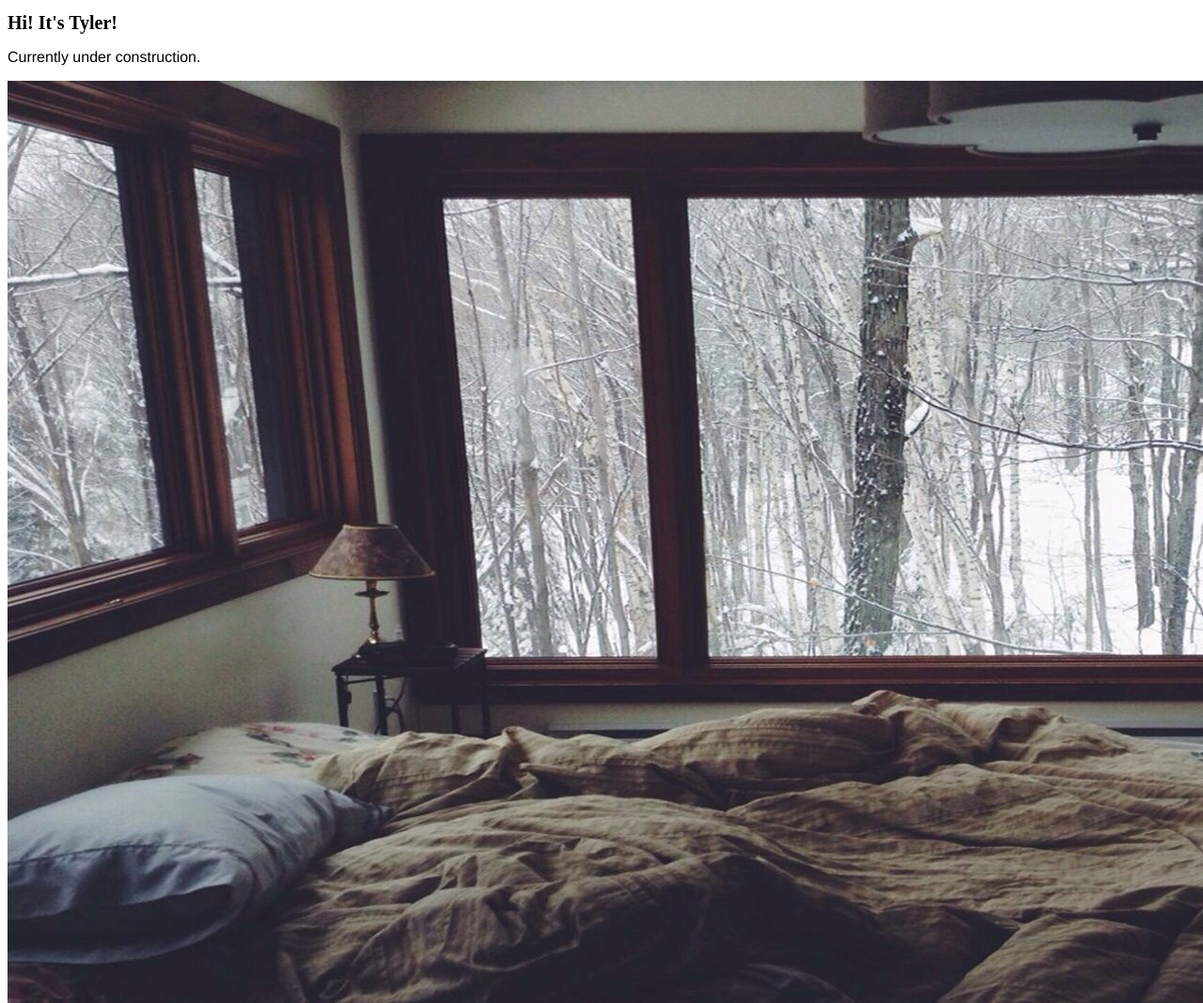
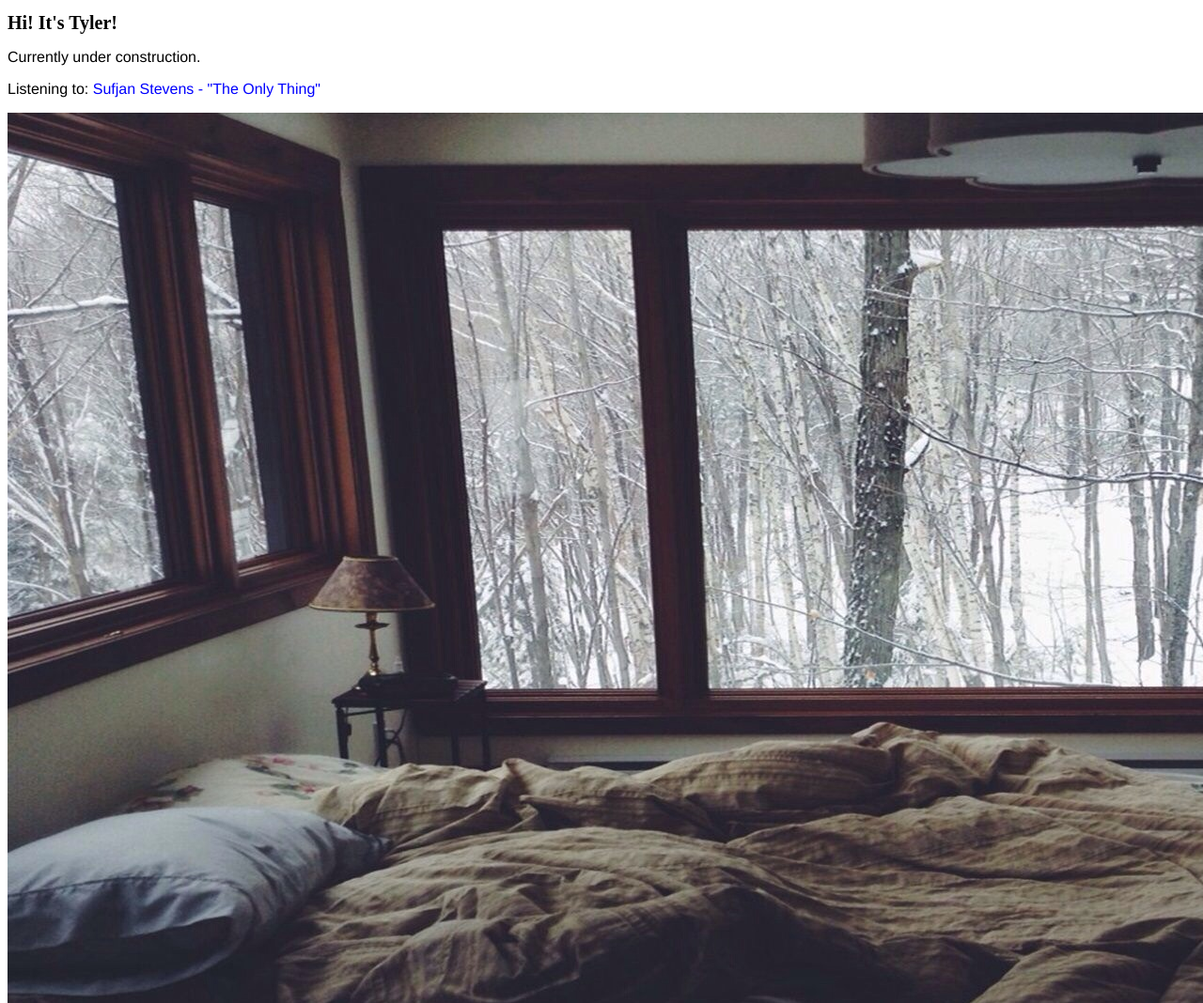
Before and after one commit to imtylerim/imtylerim.github.io, a plain HTML site: page index.html in a window 1280 px wide. Shown: the top 1068 px of the page at 94% size. Drawn offline with Linux system fonts and the light colour scheme.

Commit message:
Messing with links

```diff
--- a/index.html
+++ b/index.html
@@ -6,6 +6,7 @@
 	<body>
 		<h1>Hi! It's Tyler!</h1>
 		<p>Currently under construction.</p>
+		<p>Listening to: <a href="https://www.youtube.com/watch?v=adKEqin5SoI">Sufjan Stevens - "The Only Thing"</a></p>
 		<img src="room.jpg" />
 	</body>
 </html>
--- a/stylesheet.css
+++ b/stylesheet.css
@@ -6,3 +6,8 @@ h1 {
 	font-size: 20px;
 	font-family: Century;
 }
+
+a {
+	color: blue;
+	text-decoration: none;
+}
```
